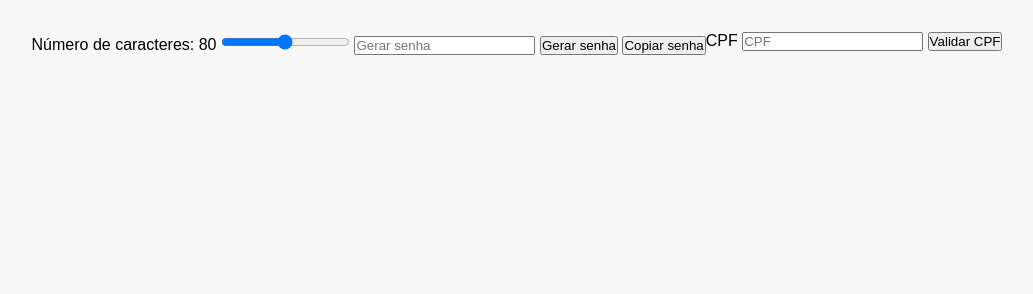
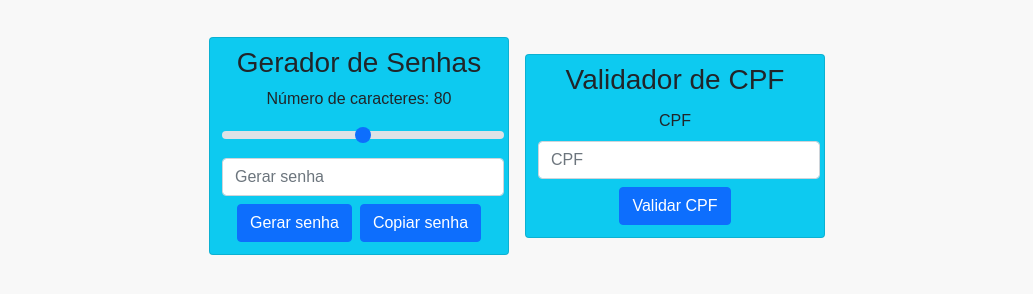
Before and after one commit to AlexSzefezuk/toolBoxChromeExtension, a browser extension: page index.html in a window 1280 px wide. Shown: the whole page, without its empty margins (123-1156 px from the left). Drawn offline with nearby package versions, Linux system fonts and the light colour scheme.

Commit message:
add bootstrap5

```diff
--- a/index.html
+++ b/index.html
@@ -4,7 +4,12 @@
     <meta charset="UTF-8" />
     <meta http-equiv="X-UA-Compatible" content="IE=edge" />
     <meta name="viewport" content="width=device-width, initial-scale=1.0" />
-    <title>Gerador de Senhas</title>
+    <link
+      rel="stylesheet"
+      href="https://cdn.jsdelivr.net/npm/bootstrap@5.1.3/dist/css/bootstrap.min.css"
+    />
+    <script src="https://cdn.jsdelivr.net/npm/bootstrap@5.1.3/dist/js/bootstrap.bundle.min.js"></script>
+    <title>Tool Box</title>
     <style>
       * {
         margin: 0;
@@ -22,13 +27,21 @@
         height: auto;
         background-color: #f8f8f8;
       }
+
+      .card {
+        width: 300px;
+      }
     </style>
   </head>
   <body>
-    <div class="passgenerator">
+    <div class="passgenerator card m-2 bg-info p-2 text-center rounded">
+      <h3>Gerador de Senhas</h3>
       <form data-js="passGeneratorForm" action="submit">
-        <label for="charNumber">Número de caracteres: 80</label>
+        <label class="form-label" for="charNumber"
+          >Número de caracteres: 80</label
+        >
         <input
+          class="form-range m-1"
           name="charNumber"
           type="range"
           min="8"
@@ -38,17 +51,34 @@
           id="charNumber"
           style="margin-top: 5px"
         />
-        <input type="text" placeholder="Gerar senha" id="password" />
-        <button id="generatePassBtn">Gerar senha</button>
-        <button id="copyPassBtn">Copiar senha</button>
+        <input
+          type="text"
+          class="form-control m-1"
+          placeholder="Gerar senha"
+          id="password"
+        />
+        <div class="d-flex justify-content-center">
+          <button class="btn btn-primary m-1" id="generatePassBtn">
+            Gerar senha
+          </button>
+          <button class="btn btn-primary m-1" id="copyPassBtn">
+            Copiar senha
+          </button>
+        </div>
       </form>
     </div>
 
-    <div class="personCodeValidator">
+    <div
+      class="personCodeValidator card m-2 bg-info p-2 text-center rounded"
+    >
+    <h3 class="card-title">Validador de CPF</h3>
+
       <form data-js="personCodeValidatorForm" action="submit">
-        <label name="personCodeLabel" for="personCode">CPF</label>
-        <input type="text" placeholder="CPF" name="personCode" />
-        <button id="validatePersonCodeBtn">Validar CPF</button>
+        <label name="personCodeLabel" class="form-label m-1" for="personCode">CPF</label>
+        <input type="text" class="form-control m-1" placeholder="CPF" name="personCode" />
+        <div class="d-flex justify-content-center">
+          <button class="btn btn-primary m-1" id="validatePersonCodeBtn">Validar CPF</button>
+        </div>
       </form>
     </div>
 
```
